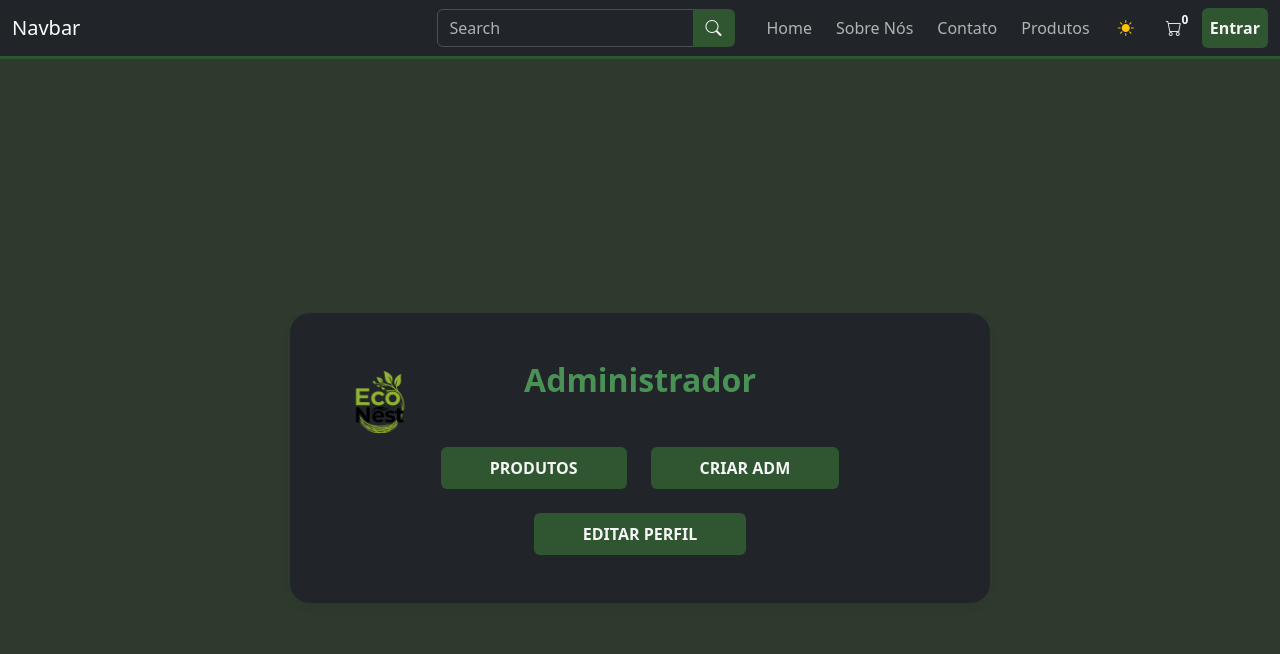
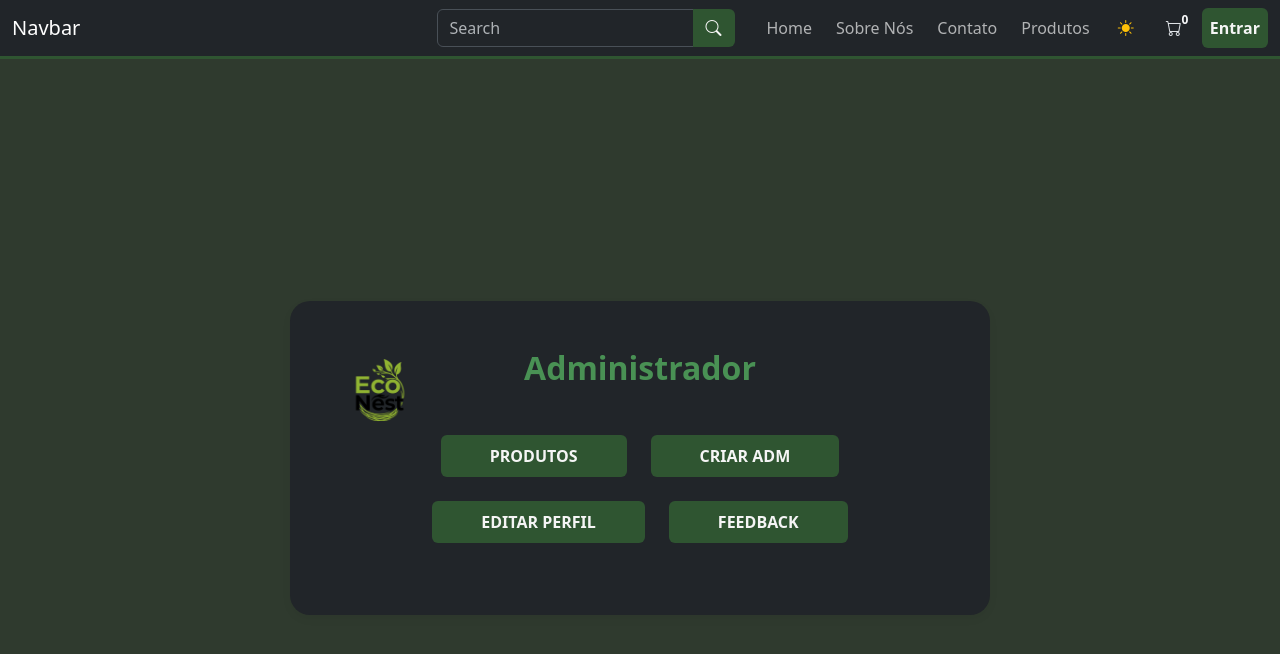
Before and after one commit to Econest-Ecologic/Front-end, a React (Vite) app in the folder Eco-nest/: page /adm in a window 1280 px wide. Shown: the top 654 px of the page. Built offline with nearby package versions, Linux system fonts and the light colour scheme.

Commit message:
refactor: Tela administrador acrescentei o botao de feedback

```diff
--- a/Eco-nest/src/main.jsx
+++ b/Eco-nest/src/main.jsx
@@ -7,6 +7,7 @@ import SobreNos from "./componente/bodyPages/SobreNos";
 import Contato from "./componente/bodyPages/Contato";
 import Produtos from "./componente/bodyPages/Produtos";
 import { TelaAdm } from "./pages/TelaAdm";
+import { TelaCadastrarProduto } from "./pages/TelaCadastrarProduto";
 
 createRoot(document.getElementById("root")).render(
   <StrictMode>
@@ -18,6 +19,7 @@ createRoot(document.getElementById("root")).render(
         <Route path="/contato" element={<Contato />} />
         <Route path="/produtos" element={<Produtos />} />
         <Route path="/adm" element={<TelaAdm />} />
+        <Route path="/cadastroProduto" element={<TelaCadastrarProduto />} />
       </Routes>
     </BrowserRouter>
   </StrictMode>
--- a/Eco-nest/src/pages/TelaAdm.jsx
+++ b/Eco-nest/src/pages/TelaAdm.jsx
@@ -1,4 +1,5 @@
 import { Navbar } from "../componente/Navbar";
+import { Link } from "react-router-dom";
 
 export function TelaAdm() {
   return (
@@ -16,7 +17,7 @@ export function TelaAdm() {
 
       `}</style>
 
-        <Navbar/>
+      <Navbar />
       <div className="admin-container bg-eco border-top border-2 eco-border  d-flex justify-content-center align-items-center vh-100">
         <div className="card-admin text-center position-relative p-5 bg-body">
           <img
@@ -28,13 +29,17 @@ export function TelaAdm() {
           <h2 className="fw-bold mb-5 eco-text">Administrador</h2>
 
           <div className="d-flex justify-content-center gap-4 mb-4">
-            <button className="btn btn-eco px-5 py-2 fw-bold">PRODUTOS</button>
+            <Link to={"/cadastroProduto"}>
+              <button className="btn btn-eco px-5 py-2 fw-bold">PRODUTOS</button>
+            </Link>
             <button className="btn btn-eco px-5 py-2 fw-bold">CRIAR ADM</button>
           </div>
-
-          <button className="btn btn-eco px-5 py-2 fw-bold">
-            EDITAR PERFIL
-          </button>
+          <div className="d-flex justify-content-center gap-4 mb-4">
+            <button className="btn btn-eco px-5 py-2 fw-bold">
+              EDITAR PERFIL
+            </button>
+            <button className="btn btn-eco px-5 py-2 fw-bold"> FEEDBACK</button>
+          </div>
         </div>
       </div>
     </>
```
